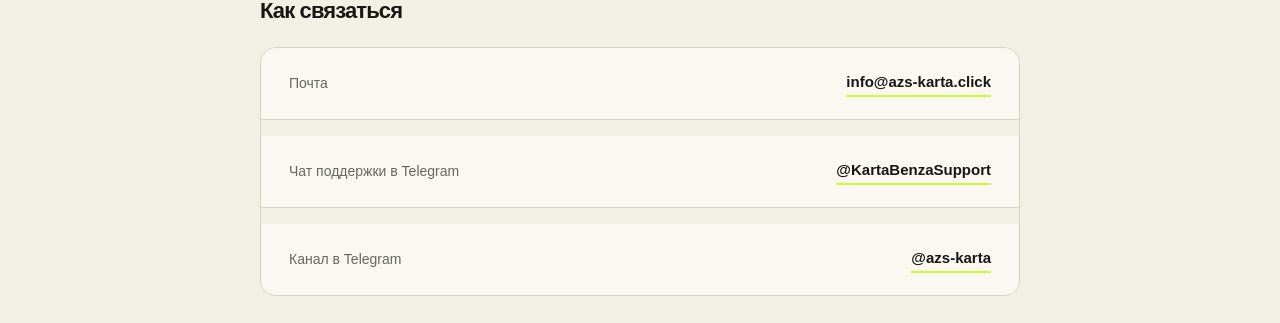
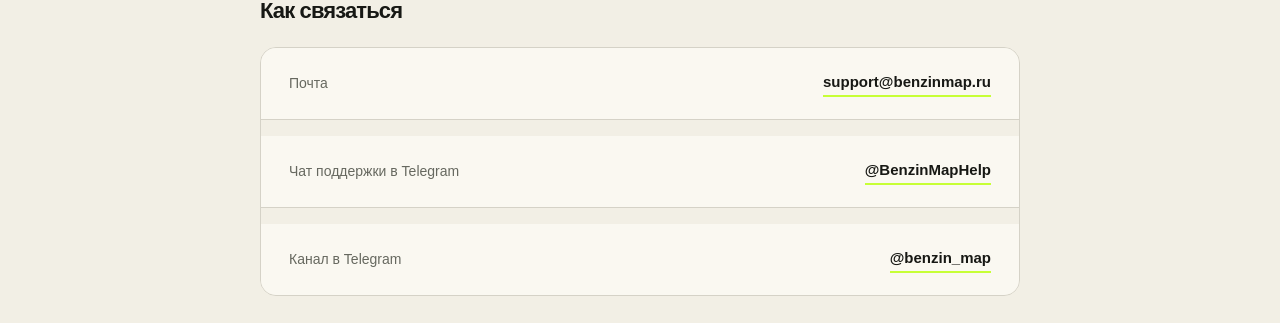
Before and after one commit to asdasdsagg-cpu/nkk, a Next.js app: page /contacts in a window 1280 px wide. Shown: the part 446-769 px from the top of the page. Built offline with nearby package versions, Linux system fonts and the light colour scheme; no server answers.

Commit message:
Add pages to main nav/footer, randomize contacts

```diff
--- a/app/contacts/page.tsx
+++ b/app/contacts/page.tsx
@@ -35,15 +35,15 @@
             <ul className="contacts-list">
               <li>
                 <span className="contact-label">Почта</span>
-                <a href="mailto:info@azs-karta.click" className="legal-link contact-value">info@azs-karta.click</a>
+              <a href="mailto:support@benzinmap.ru" className="legal-link contact-value">support@benzinmap.ru</a>
               </li>
               <li>
                 <span className="contact-label">Чат поддержки в Telegram</span>
-                <a href="https://t.me/KartaBenzaSupport" target="_blank" rel="noreferrer" className="legal-link contact-value">@KartaBenzaSupport</a>
+                <a href="https://t.me/BenzinMapHelp" target="_blank" rel="noreferrer" className="legal-link contact-value">@BenzinMapHelp</a>
               </li>
               <li>
                 <span className="contact-label">Канал в Telegram</span>
-                <a href="https://t.me/azs-karta" target="_blank" rel="noreferrer" className="legal-link contact-value">@azs-karta</a>
+                <a href="https://t.me/benzin_map" target="_blank" rel="noreferrer" className="legal-link contact-value">@benzin_map</a>
               </li>
             </ul>
             <p style={{ marginTop: "32px" }}>
--- a/app/page.tsx
+++ b/app/page.tsx
@@ -57,7 +57,8 @@
         <nav id="site-nav" className={menuOpen ? "is-open" : ""} aria-label="Основная навигация">
           <a href="#features" onClick={() => setMenuOpen(false)}>Возможности</a>
           <a href="#how" onClick={() => setMenuOpen(false)}>Как работает</a>
-          <a href="#trust" onClick={() => setMenuOpen(false)}>О данных</a>
+          <a href="/about" onClick={() => setMenuOpen(false)}>О проекте</a>
+          <a href="/contacts" onClick={() => setMenuOpen(false)}>Контакты</a>
           <button className="nav-cta" type="button" onClick={openMap}>Открыть карту</button>
         </nav>
       </header>
@@ -247,7 +248,7 @@
           <a href="/privacy">Конфиденциальность</a>
           <a href="/contacts">Контакты</a>
         </nav>
-        <small>© 2026 · Информация предоставляется «как есть»</small>
+        <small>© 2026 · <a href="/privacy" style={{borderBottom:'1px solid var(--line)'}}>Политика конфиденциальности</a> · Информация предоставляется «как есть»</small>
       </footer>
 
     </main>
--- a/app/privacy/page.tsx
+++ b/app/privacy/page.tsx
@@ -71,7 +71,7 @@
             <h2>Контакты</h2>
             <p>
               По вопросам обработки данных:{" "}
-              <a href="mailto:info@azs-karta.click" className="legal-link">info@azs-karta.click</a>.{" "}
+              <a href="mailto:support@benzinmap.ru" className="legal-link">support@benzinmap.ru</a>.{" "}
               См. также <Link href="/contacts" className="legal-link">Контакты</Link>.
             </p>
           </section>
```
